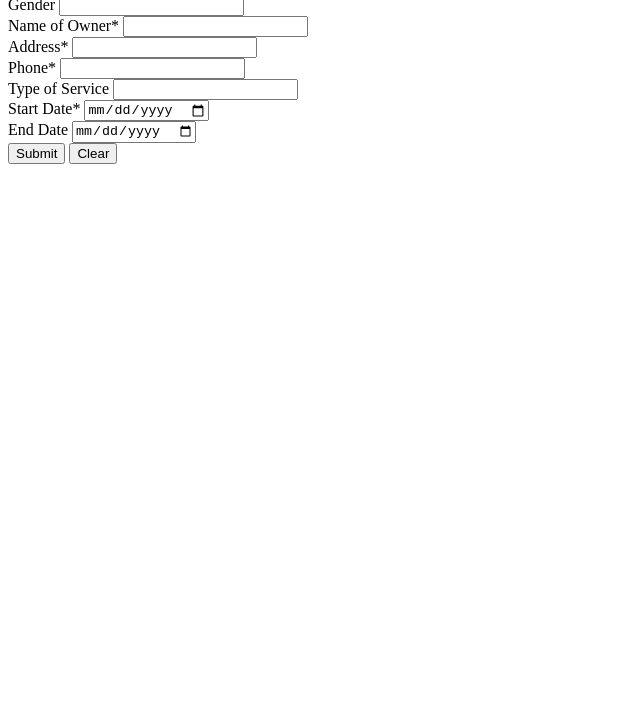
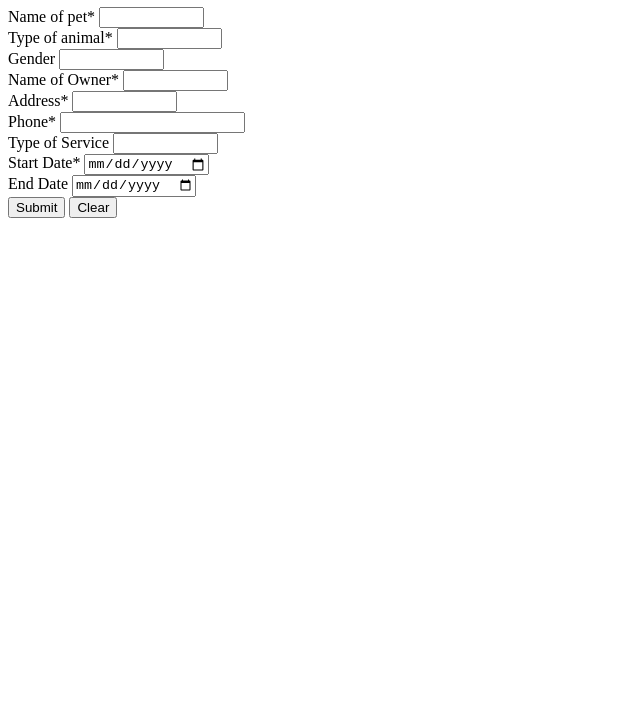
Before and after one commit to Dodoster/MobiPaws, a plain HTML site: page index.html in a window 1280 px wide. Shown: the part 73-800 px from the top of the page, without its empty margins (0-640 px from the left). Drawn offline with Linux system fonts and the light colour scheme.

Commit message:
new update

```diff
--- a/index.html
+++ b/index.html
@@ -4,17 +4,17 @@
 <title>MobiPaws</title>
 </head>
 <body>
-Your MobiPaws Entry
+<h1>Your MobiPaws Entry</h1>
 <form id="newPetEntry" onSubmit="return validateForm()" method="post">
-Name of pet* <input type="text" id="nameOfPet" /> <br/>
-Type of animal* <input type="text" id="typeOfAnimal" /> <br/>
-Gender <input type="text" id="gender" /> <br/>
-Name of Owner* <input type="text" id="nameOfOwner" /> <br/>
-Address* <input type="text" id="addressOfTheAnimal" /> <br/>
-Phone* <input type="text" id="phoneNumberOfOwner" /> <br/>
-Type of Service <input type="text" id="typeOfService" /> <br/>
-Start Date* <input type="date" id="startDate" /> <br/>
-End Date <input type="date" id="endDate" /> <br/>
+Name of pet* <input type="text" size="10" id="nameOfPet" /> <br/>
+Type of animal* <input type="text" size="10" id="typeOfAnimal" /> <br/>
+Gender <input type="text" size="10" id="gender" /> <br/>
+Name of Owner* <input type="name" size="10" id="nameOfOwner" /> <br/>
+Address* <input type="text" size="10" id="addressOfTheAnimal" /> <br/>
+Phone* <input type="number" size="10" id="phoneNumberOfOwner" /> <br/>
+Type of Service <input type="text" size="10" id="typeOfService" /> <br/>
+Start Date* <input type="date" size="10" id="startDate" /> <br/>
+End Date <input type="date" size="10" id="endDate" /> <br/>
 <input type="submit" id="submitEntry" text="Submit Entry">
 <input type="reset" value="Clear">
 </form>
```
